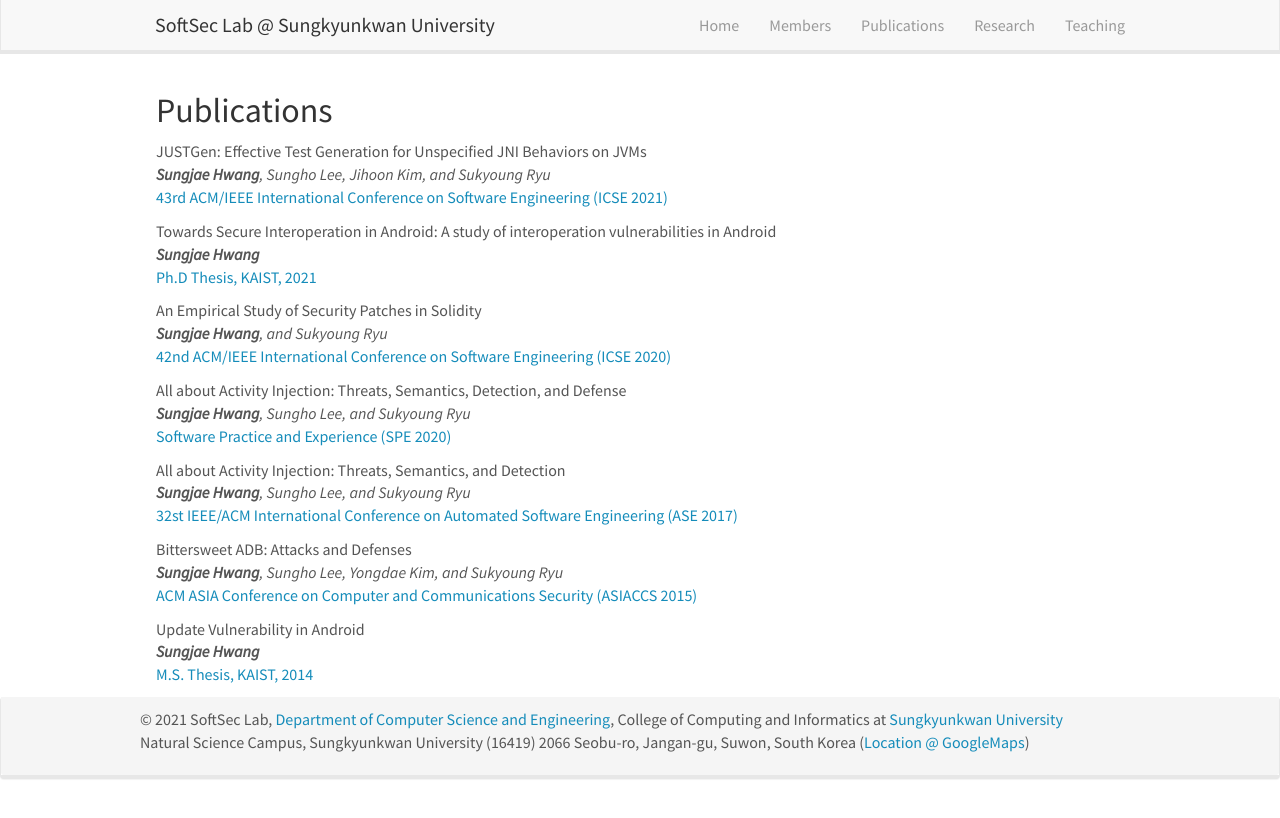
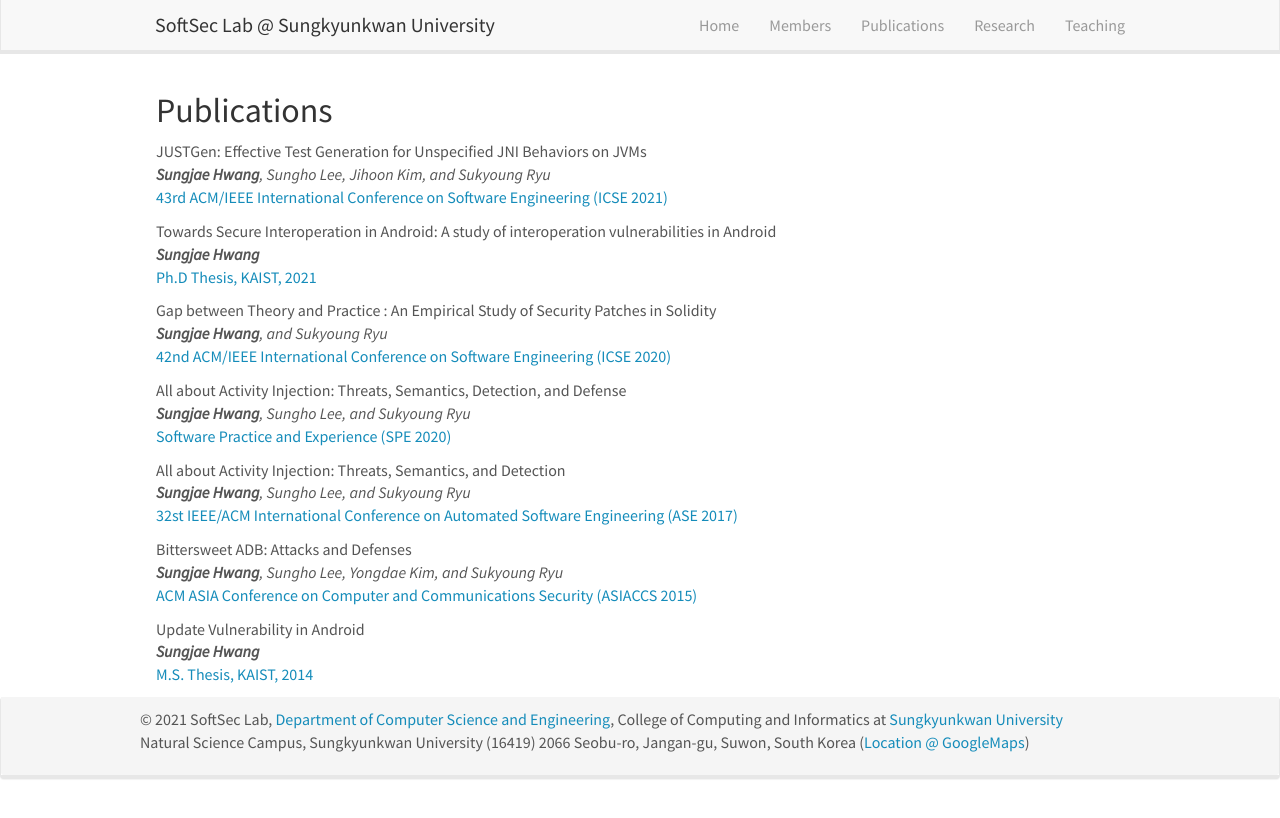
Before and after one commit to softsec-lab/softsec-lab.github.io, a Jekyll site: the page built from _pages/publications.md, in a window 1280 px wide. Shown: the top 818 px of the page. Built offline with Jekyll 4.4.1, drawn with Linux system fonts in a browser that asks for light colours; nearby versions of some CDN libraries.

Commit message:
Update publist.yml

```diff
--- a/_data/publist.yml
+++ b/_data/publist.yml
@@ -17,7 +17,7 @@
   highlight: 0
   news2:
 
-- title: "An Empirical Study of Security Patches in Solidity"
+- title: "Gap between Theory and Practice : An Empirical Study of Security Patches in Solidity"
   authors: <b>Sungjae Hwang</b>, and Sukyoung Ryu
   link:
     url: https://dl.acm.org/doi/10.1145/3377811.3380424
```
